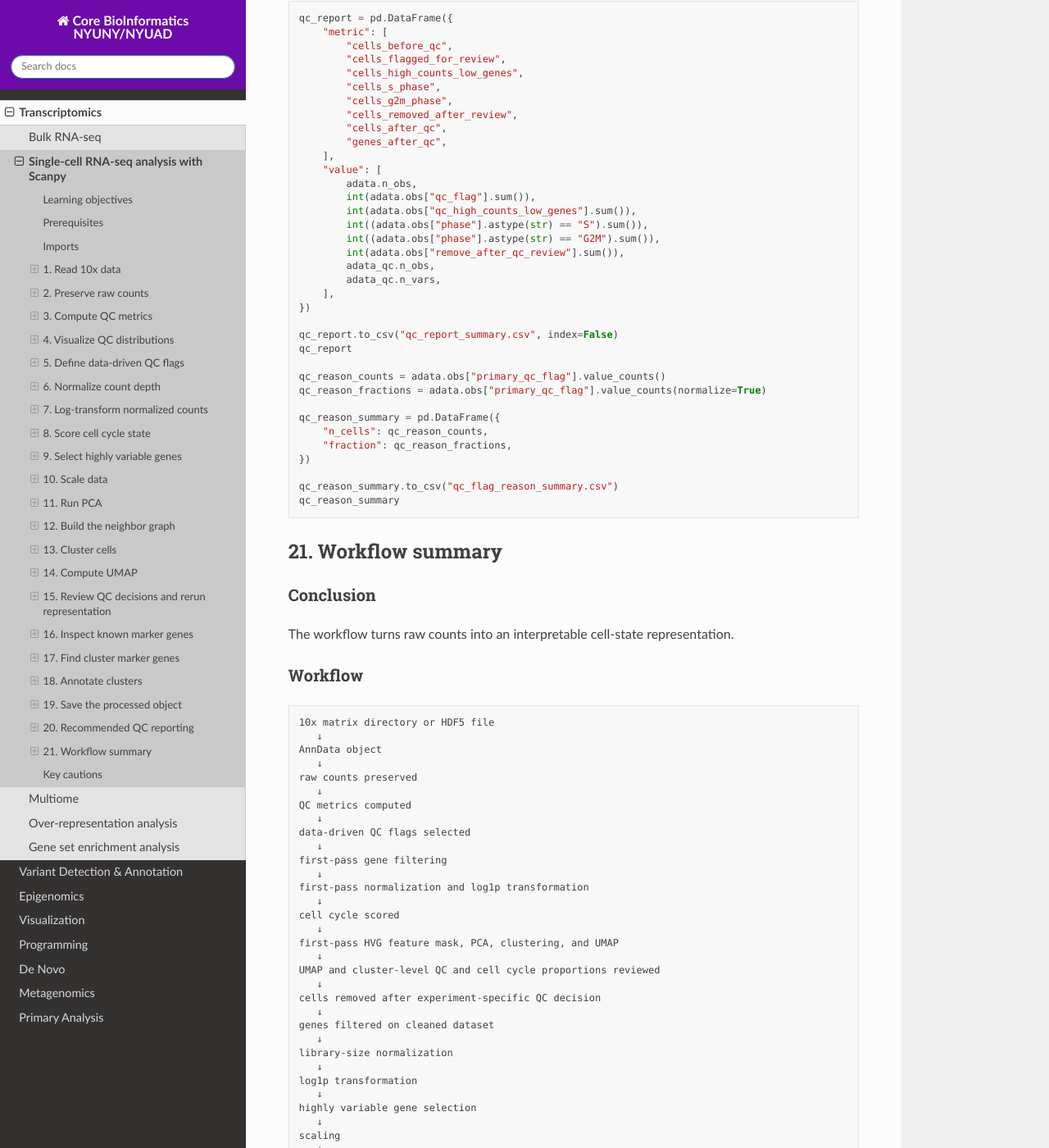
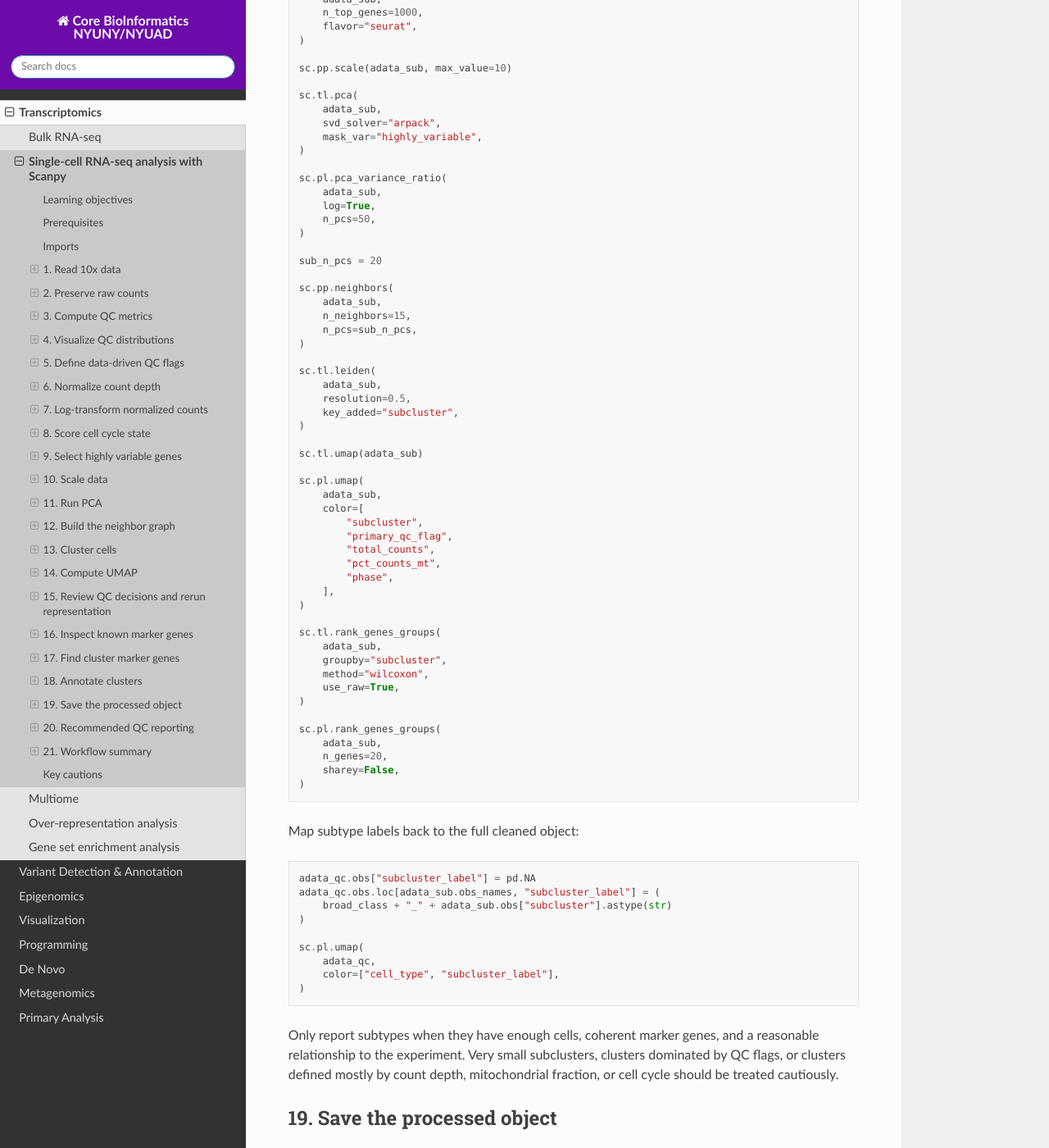
Before and after one commit to learn-gencore/learn-gencore, a Sphinx documentation site: the page built from source/transcriptomics/single_cell_rna_seq.rst, in a window 1280 px wide and 1400 px high, scrolled down 25438 px. Shown: the whole window at 82% size. Built offline with Sphinx 7.4.7 and the Read the Docs theme 3.1.0, drawn with Linux system fonts in a browser that asks for light colours; some of the changed text lies outside the part shown.

Commit message:
adding iterative clustering for cell class / subtype

```diff
--- a/source/transcriptomics/single_cell_rna_seq.rst
+++ b/source/transcriptomics/single_cell_rna_seq.rst
@@ -26,6 +26,7 @@
 * Select highly variable genes.
 * Run PCA, neighbor graph construction, Leiden clustering, and UMAP.
 * Visualize marker genes across clusters using dot plots.
+* Understand when broad cell classes may need separate subclustering.
 * Understand which steps are used for representation and which support biological interpretation.
 
 
@@ -1308,6 +1309,121 @@
    )
 
 
+Optional: iterative clustering for subtypes
+~~~~~~~~~~~~~~~~~~~~~~~~~~~~~~~~~~~~~~~~~~~
+
+A single global clustering is often enough to identify broad cell classes, such
+as T cells, B cells, monocytes, epithelial cells, stromal cells, or endothelial
+cells. It is often not enough to resolve subtypes within each class. For
+example, a global PBMC analysis may separate T cells from monocytes and B cells,
+but CD4 T-cell states, CD8 T-cell states, regulatory T cells, cycling T cells,
+or activation states may require a T-cell-only analysis.
+
+The usual strategy is iterative:
+
+* assign broad cell classes from the cleaned global object
+* subset one broad class
+* rerun HVG selection, PCA, neighbor graph construction, clustering, and UMAP
+  within that subset
+* inspect QC metrics, cell cycle, and marker genes again
+* map the subtype labels back to the full object
+
+This is not the same as increasing global Leiden resolution until more clusters
+appear. Subclustering changes the feature selection and representation so that
+variation within one cell class is no longer dominated by differences between
+major cell classes.
+
+Example code for one broad class:
+
+.. code-block:: python
+
+   broad_class = "T cells"
+
+   adata_sub = adata_qc[adata_qc.obs["cell_type"] == broad_class].copy()
+
+   # Restart from log-normalized expression, not the globally scaled matrix.
+   adata_sub.X = adata_sub.layers["lognorm"].copy()
+
+   sc.pp.highly_variable_genes(
+       adata_sub,
+       n_top_genes=1000,
+       flavor="seurat",
+   )
+
+   sc.pp.scale(adata_sub, max_value=10)
+
+   sc.tl.pca(
+       adata_sub,
+       svd_solver="arpack",
+       mask_var="highly_variable",
+   )
+
+   sc.pl.pca_variance_ratio(
+       adata_sub,
+       log=True,
+       n_pcs=50,
+   )
+
+   sub_n_pcs = 20
+
+   sc.pp.neighbors(
+       adata_sub,
+       n_neighbors=15,
+       n_pcs=sub_n_pcs,
+   )
+
+   sc.tl.leiden(
+       adata_sub,
+       resolution=0.5,
+       key_added="subcluster",
+   )
+
+   sc.tl.umap(adata_sub)
+
+   sc.pl.umap(
+       adata_sub,
+       color=[
+           "subcluster",
+           "primary_qc_flag",
+           "total_counts",
+           "pct_counts_mt",
+           "phase",
+       ],
+   )
+
+   sc.tl.rank_genes_groups(
+       adata_sub,
+       groupby="subcluster",
+       method="wilcoxon",
+       use_raw=True,
+   )
+
+   sc.pl.rank_genes_groups(
+       adata_sub,
+       n_genes=20,
+       sharey=False,
+   )
+
+Map subtype labels back to the full cleaned object:
+
+.. code-block:: python
+
+   adata_qc.obs["subcluster_label"] = pd.NA
+   adata_qc.obs.loc[adata_sub.obs_names, "subcluster_label"] = (
+       broad_class + "_" + adata_sub.obs["subcluster"].astype(str)
+   )
+
+   sc.pl.umap(
+       adata_qc,
+       color=["cell_type", "subcluster_label"],
+   )
+
+Only report subtypes when they have enough cells, coherent marker genes, and a
+reasonable relationship to the experiment. Very small subclusters, clusters
+dominated by QC flags, or clusters defined mostly by count depth, mitochondrial
+fraction, or cell cycle should be treated cautiously.
+
+
 19. Save the processed object
 -----------------------------
 
@@ -1357,6 +1473,8 @@
 * Proportion of S-phase and G2/M-phase cells per first-pass cluster.
 * Final UMAP after reviewed filtering and rerunning PCA, clustering, and UMAP.
 * Marker-gene dot plot used for annotation.
+* Whether broad cell classes were subclustered, with subtype-specific PCs,
+  resolution, markers, and QC review.
 
 Example summary table
 ~~~~~~~~~~~~~~~~~~~~~
@@ -1455,6 +1573,8 @@
    UMAP visualization
       ↓
    marker-gene dot plot and cluster annotation
+      ↓
+   optional cell-class-specific subclustering for subtype annotation
 
 
 Key cautions
@@ -1468,6 +1588,8 @@
 * Cell cycle can be expected biology, a confounder, or both; inspect before regression or removal.
 * Ambient RNA correction can matter, but is outside the scope of this tutorial.
 * Batch correction and integration require separate analysis decisions.
+* Subtype discovery often requires cell-class-specific subclustering after
+  broad annotation.
 * UMAP is a visualization, not a statistical test.
 * Cluster marker genes are useful for annotation but are not the same as condition-level DGE.
 * Raw counts should be preserved for downstream count-based analyses.
```
Also changed, not shown: source/img/transcriptomics/scrna/pbmc_qc_flags_by_cluster.png (added).
